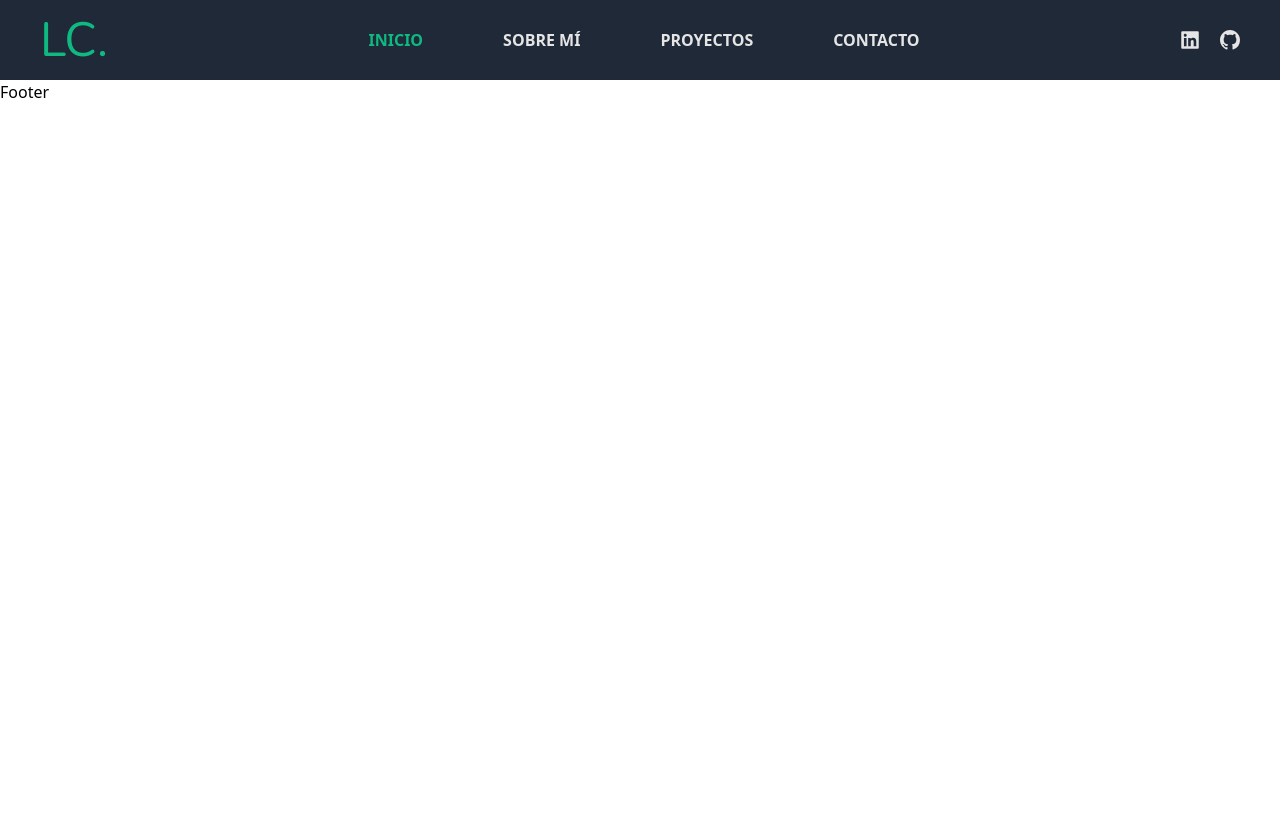
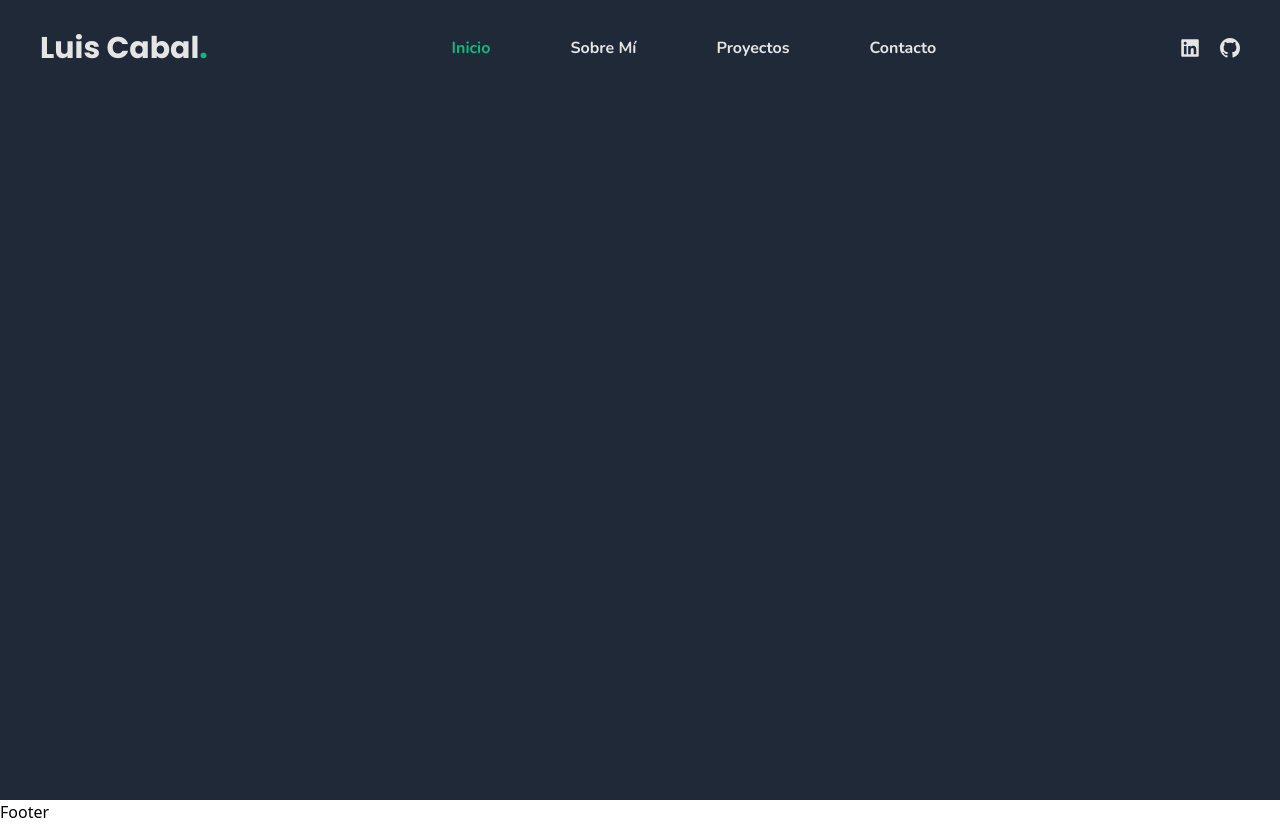
Before and after one commit to ElCabal/PortfolioWeb, a React (Vite) app: page / in a window 1280 px wide. Before the commit the page ends 800 px from the top, so only its background shows below. Built offline with nearby package versions, Linux system fonts and the light colour scheme.

Commit message:
2da modificación al navbar

```diff
--- a/index.html
+++ b/index.html
@@ -8,6 +8,7 @@
   <link rel="preconnect" href="https://fonts.googleapis.com">
   <link rel="preconnect" href="https://fonts.gstatic.com" crossorigin>
   <link href="https://fonts.googleapis.com/css2?family=Nunito:wght@400;700;900&display=swap" rel="stylesheet">
+  <link href="https://fonts.googleapis.com/css2?family=Poppins:wght@700&display=swap" rel="stylesheet">
   <title>Portfolio Luis Cabal</title>
 </head>
 
--- a/src/components/Navbar.jsx
+++ b/src/components/Navbar.jsx
@@ -9,9 +9,12 @@ const Navbar = () => {
   const [isOpen, setIsOpen] = useState(false);
 
   return (
-    <nav className=" bg-gray-800 text-neutral-200 h-20 flex justify-between items-center px-10 md:px-18 relative  ">
-      <NavLink to="/" className="text-5xl text-emerald-500 font-nunito">
-        LC.
+    <nav className=" bg-gray-800 text-neutral-200 h-24 flex justify-between items-center px-10 md:px-18 fixed w-full font-nunito ">
+      <NavLink
+        to="/"
+        className="text-3xl text-neutral-200 font-normal font-poppins"
+      >
+        Luis Cabal<span className="text-emerald-500">.</span>
       </NavLink>
       <div className="hidden md:flex gap-10 lg:gap-20 text-1xl font-semibold">
         <NavLink
@@ -20,7 +23,7 @@ const Navbar = () => {
             isActive ? "text-emerald-500" : "inactive"
           }
         >
-          INICIO
+          Inicio
         </NavLink>
         <NavLink
           to="about"
@@ -28,7 +31,7 @@ const Navbar = () => {
             isActive ? "text-emerald-500" : "inactive"
           }
         >
-          SOBRE MÍ
+          Sobre Mí
         </NavLink>
         <NavLink
           to="works"
@@ -36,7 +39,7 @@ const Navbar = () => {
             isActive ? "text-emerald-500" : "inactive"
           }
         >
-          PROYECTOS
+          Proyectos
         </NavLink>
         <NavLink
           to="contact"
@@ -44,7 +47,7 @@ const Navbar = () => {
             isActive ? "text-emerald-500" : "inactive"
           }
         >
-          CONTACTO
+          Contacto
         </NavLink>
       </div>
       <div className="hidden md:flex text-xl gap-5 ">
--- a/src/views/Home.jsx
+++ b/src/views/Home.jsx
@@ -1,7 +1,7 @@
 import React from "react";
 
 const Home = () => {
-  return <div></div>;
+  return <div className=" bg-gray-800 font-nunito h-screen"></div>;
 };
 
 export default Home;
--- a/tailwind.config.js
+++ b/tailwind.config.js
@@ -4,6 +4,7 @@ module.exports = {
     extend: {
       fontFamily: {
         nunito: ["Nunito", "sans-serif"],
+        poppins: ["Poppins", "sans-serif"],
       },
     },
   },
```
